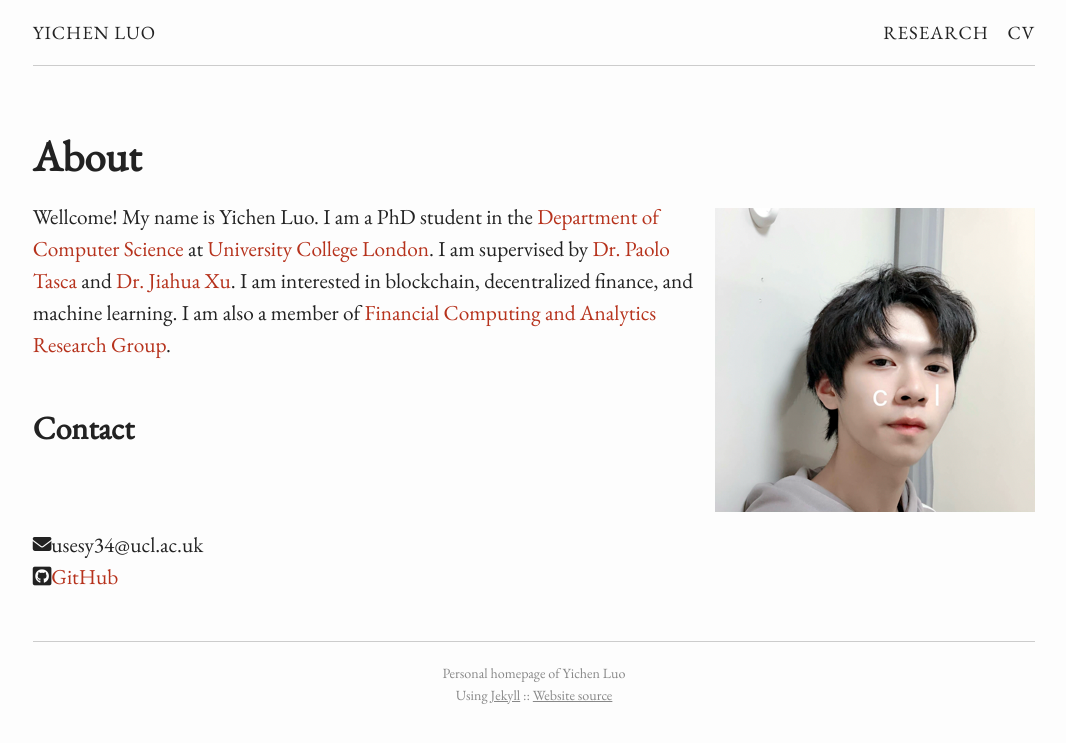
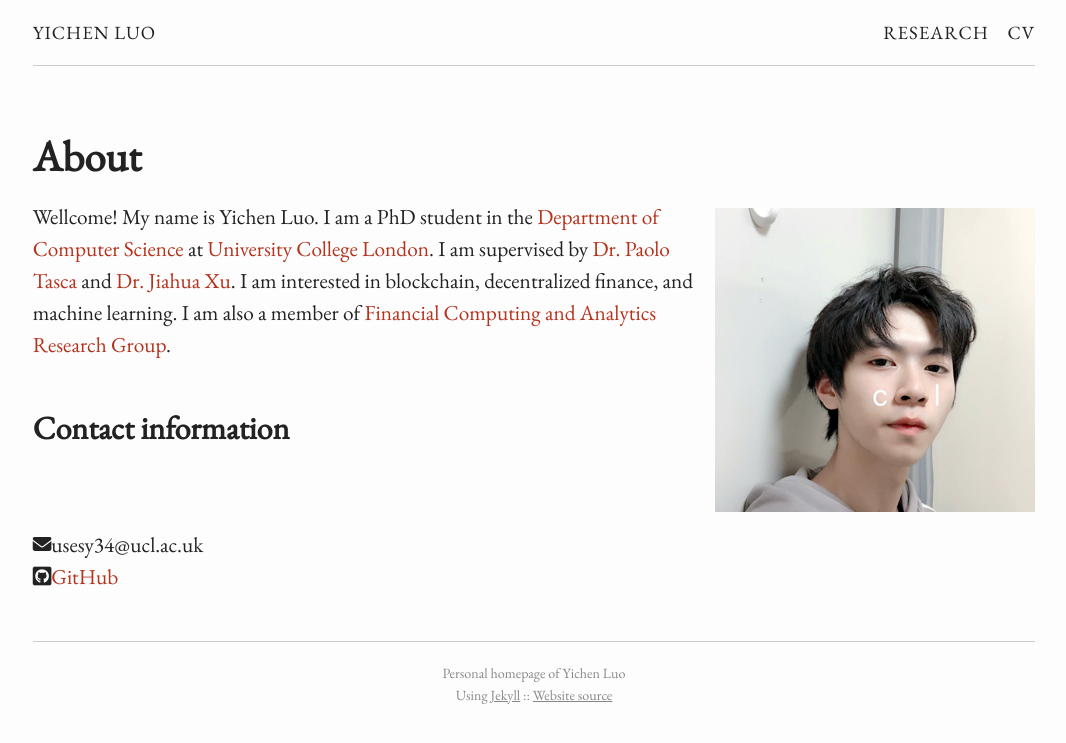
Before and after one commit to lyc0603/lyc0603.github.io, a Jekyll site: the page built from index.md, in a window 1280 px wide. Shown: the top 743 px of the page, without its empty margins (106-1172 px from the left). Built offline with Jekyll 4.4.1, drawn with Linux system fonts in a browser that asks for light colours.

Commit message:
modify incline

```diff
--- a/index.md
+++ b/index.md
@@ -8,8 +8,7 @@ permalink: /
 
 Wellcome! My name is Yichen Luo. I am a PhD student in the [Department of Computer Science](https://www.ucl.ac.uk/computer-science/ucl-computer-science) at [University College London](https://www.ucl.ac.uk/). I am supervised by [Dr. Paolo Tasca](https://www.paolotasca.com/) and [Dr. Jiahua Xu](https://jiahua-xu.com/). I am interested in blockchain, decentralized finance, and machine learning. I am also a member of [Financial Computing and Analytics Research Group](https://www.ucl.ac.uk/computer-science/research/research-groups/financial-computing-and-analytics).
 
-## Contact
-
+<h2>Contact information</h2>
  <dl class="inline">
     <dt><i class="fa-solid fa-envelope fa-sm"></i></dt>
     <dd>{{ site.author.email }}</dd>
```
